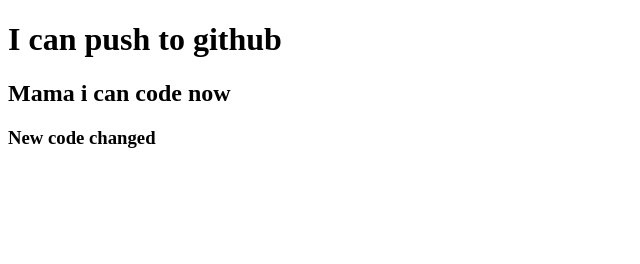
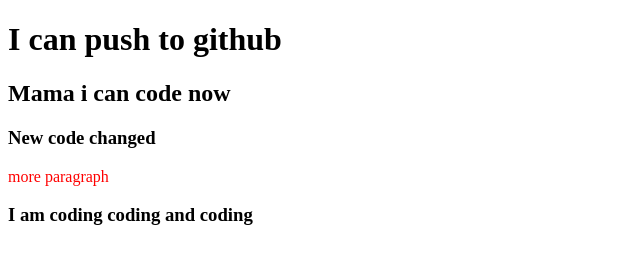
Before and after one commit to asifahmed77/my-second-repo, a plain HTML site: page index.html in a window 1280 px wide. Shown: the whole page, without its empty margins (0-640 px from the left). Drawn offline with Linux system fonts and the light colour scheme.

Commit message:
styles added

```diff
--- a/index.html
+++ b/index.html
@@ -5,10 +5,13 @@
     <meta http-equiv="X-UA-Compatible" content="IE=edge">
     <meta name="viewport" content="width=device-width, initial-scale=1.0">
     <title>My second github repo</title>
+    <link rel="stylesheet" href="styles.css">
 </head>
 <body>
     <h1>I can push to github</h1>
     <h2>Mama i can code now</h2>
     <h3>New code changed</h3>
+    <p>more paragraph</p>
+    <h3>I am coding coding and coding</h3>
 </body>
 </html>
--- /dev/null
+++ b/styles.css
@@ -0,0 +1,3 @@
+p{
+    color: red;
+}
```
